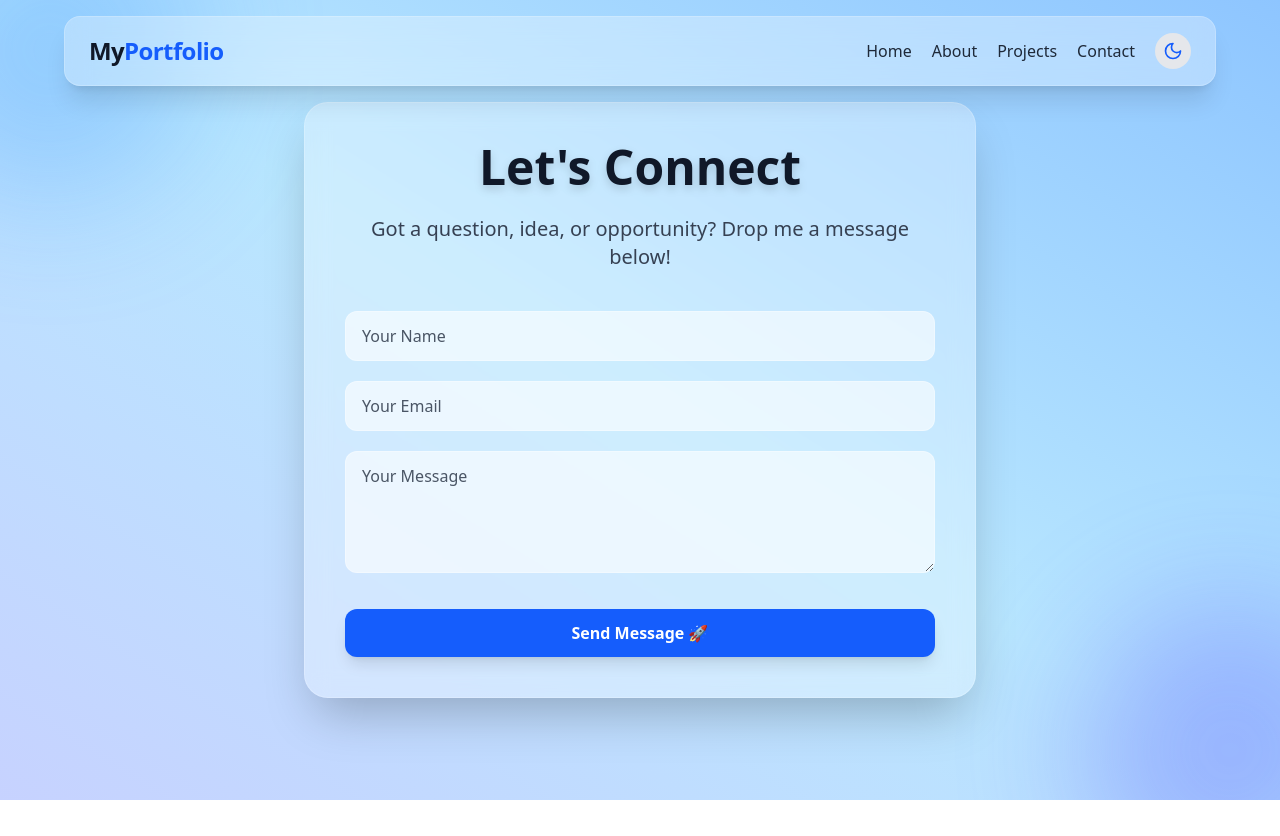
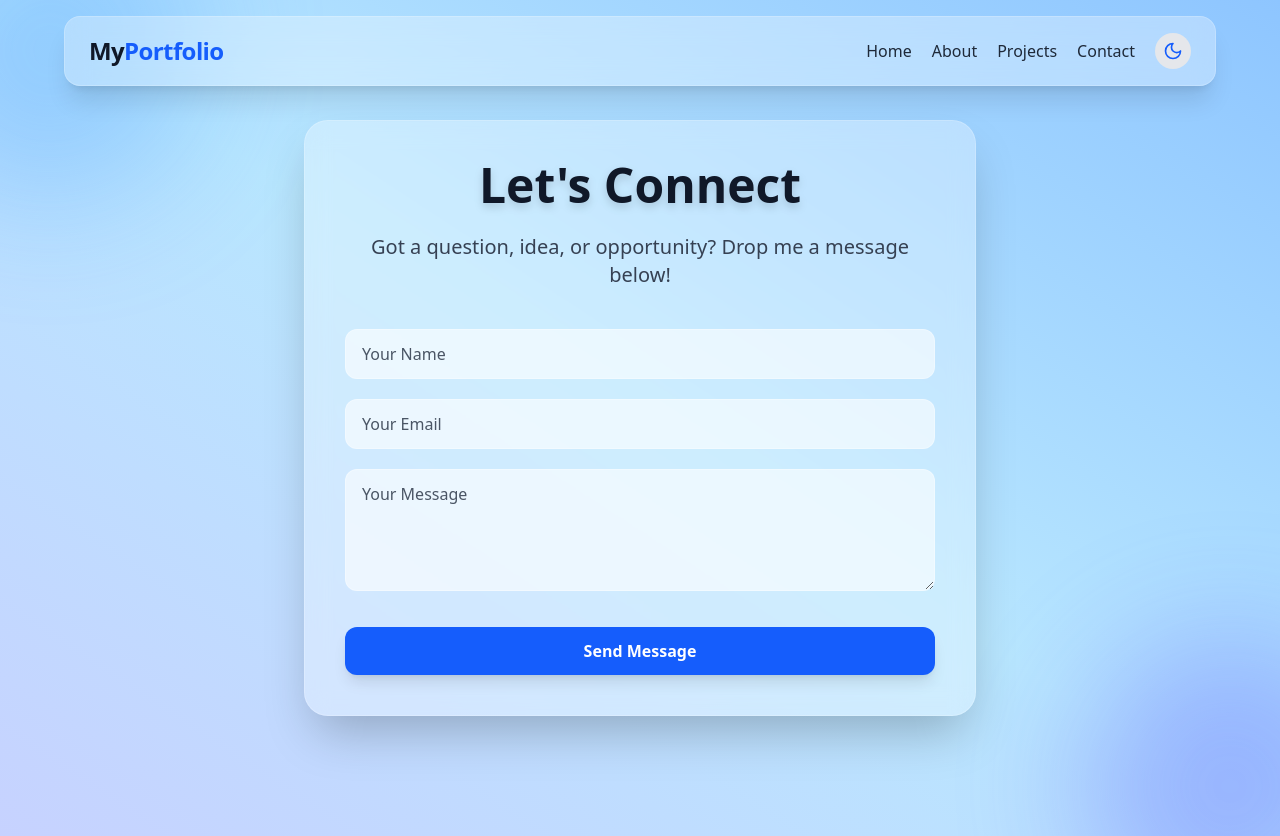
Before and after one commit to SSSwetha25/developer-portfolio, a React (Vite) app: page /contact in a window 1280 px wide. Before the commit the page ends 800 px from the top, so only its background shows below. Built offline with nearby package versions, Linux system fonts and the light colour scheme.

Commit message:
fixed contact page components alignment

```diff
--- a/src/components/Contact.jsx
+++ b/src/components/Contact.jsx
@@ -26,7 +26,7 @@ export default function Contact() {
   return (
     <section
       id="contact"
-      className="relative min-h-screen flex items-center justify-center bg-gradient-to-tr from-indigo-200 via-sky-200 to-blue-300 dark:from-gray-900 dark:via-gray-800 dark:to-gray-900 transition-colors px-6 py-20 overflow-hidden"
+      className="relative min-h-screen flex items-center justify-center bg-gradient-to-tr from-indigo-200 via-sky-200 to-blue-300 dark:from-gray-900 dark:via-gray-800 dark:to-gray-900 transition-colors px-6 py-30 overflow-hidden"
     >
       {/* Background Shapes */}
       <div className="absolute inset-0 overflow-hidden pointer-events-none">
@@ -76,7 +76,7 @@ export default function Contact() {
             type="submit"
             className="mt-4 w-full bg-blue-600 hover:bg-blue-700 dark:hover:bg-blue-500 text-white font-semibold py-3 rounded-xl transition-all shadow-lg hover:scale-105"
           >
-            Send Message 🚀
+            Send Message
           </button>
         </form>
 
```
